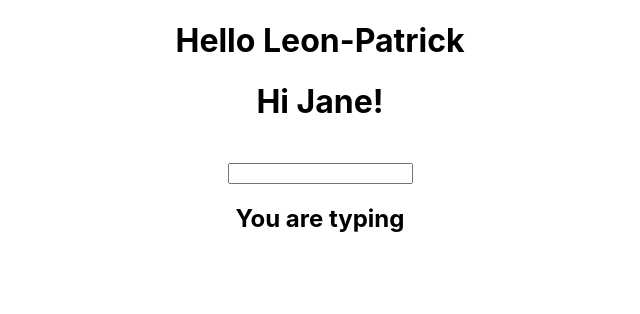
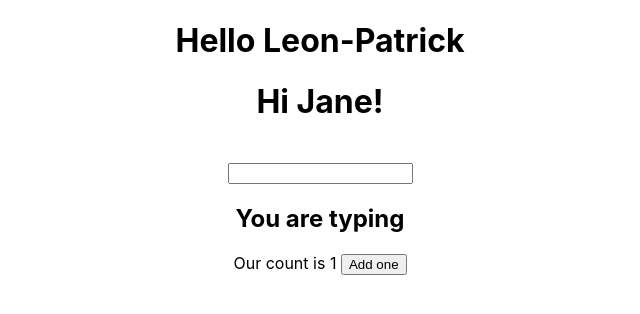
Before and after one commit to Georjane/janereact-project, a React (Create React App) app: page / in a window 1280 px wide. Shown: the top 314 px of the page, without its empty margins (320-960 px from the left). Built offline with nearby package versions, Linux system fonts and the light colour scheme.

Commit message:
Pass props from child to parent through function

```diff
--- /dev/null
+++ b/src/Counter.js
@@ -0,0 +1,19 @@
+import React from 'react';
+import PropTypes from 'prop-types';
+
+const Counter = (props) => {
+  const {
+    clickHandler,
+  } = props;
+  return (
+    <button type="button" onClick={clickHandler}>
+      Add one
+    </button>
+  );
+};
+
+Counter.propTypes = {
+  clickHandler: PropTypes.isRequired,
+};
+
+export default Counter;
--- a/src/Hi.js
+++ b/src/Hi.js
@@ -1,5 +1,6 @@
 import React from 'react';
 import PropTypes from 'prop-types';
+import Counter from './Counter';
 
 class Hi extends React.Component {
   constructor(props) {
@@ -8,18 +9,26 @@ class Hi extends React.Component {
     this.state = {
       fname: name,
       value: '',
+      counter: 1,
     };
     this.handleChange = this.handleChange.bind(this);
-    // this.handleSubmit = this.handleSubmit.bind(this);
+    this.handleAddCounter = this.handleAddCounter.bind(this);
   }
 
   handleChange(e) {
     this.setState({ value: e.target.value });
   }
 
+  handleAddCounter() {
+    const { fname, value, counter } = this.state;
+    this.setState({ counter: counter + 1 });
+    this.setState({ fname });
+    this.setState({ value });
+  }
+
   render() {
     const {
-      fname, value,
+      fname, value, counter,
     } = this.state;
     return (
       <div>
@@ -31,12 +40,19 @@ class Hi extends React.Component {
         </h1>
 
         <br />
-        <input type="text" value={value} onChange={this.handleChange} />
+        <input type="text" onChange={this.handleChange} />
         <h2>
           You are typing
           {' '}
           {value}
         </h2>
+        <p>
+          Our count is
+          {' '}
+          {counter}
+          {' '}
+          <Counter clickHandler={this.handleAddCounter} />
+        </p>
       </div>
     );
   }
```
